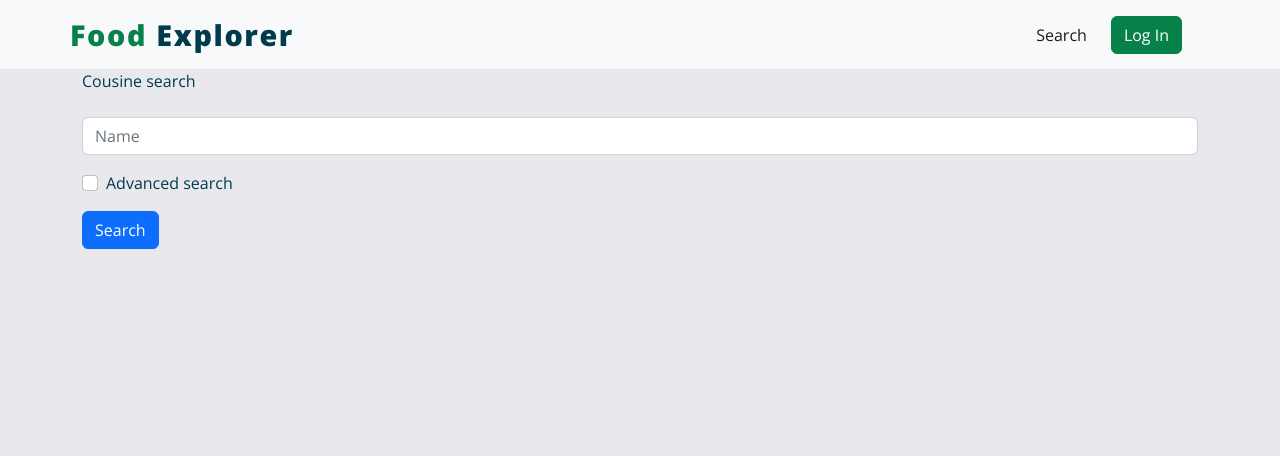
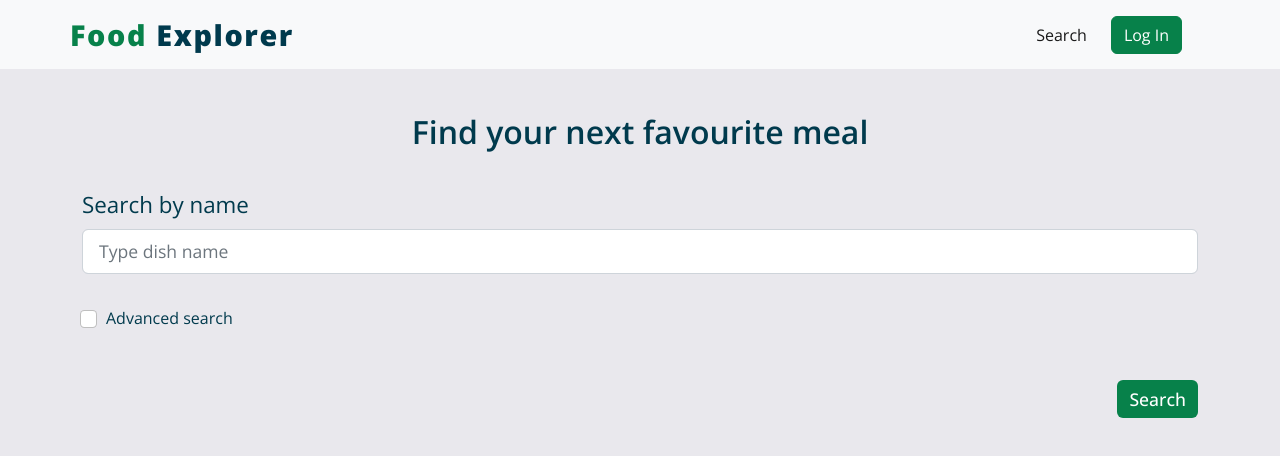
Before and after one commit to shiragin/food-explorer-fe, a React (Create React App) app: page /search in a window 1280 px wide. Shown: the top 456 px of the page. Built offline with nearby package versions, Linux system fonts and the light colour scheme; a web font is replaced by a local one.

Commit message:
Fix search css

```diff
--- a/src/Components/RecipeCard/RecipeCard.js
+++ b/src/Components/RecipeCard/RecipeCard.js
@@ -6,11 +6,11 @@ import { useRecipesContext } from '../../Context/RecipesContext';
 
 export default function RecipeCard({ recipe }) {
   return (
-    <Card>
-      <Card.Img variant='top' src={recipe.strMealThumb} alt='recipePic' />
-      <Card.Header as='h5'>{recipe.strMeal}</Card.Header>
-      <Card.Body>
-        <Card.Footer>
+    <Col>
+      <Card>
+        <Card.Img variant='top' src={recipe.strMealThumb} alt='recipePic' />
+        <Card.Body>
+          <Card.Text>{recipe.strMeal}</Card.Text>
           <Button
             variant='primary'
             onClick={() => {
@@ -19,8 +19,8 @@ export default function RecipeCard({ recipe }) {
           >
             See More
           </Button>{' '}
-        </Card.Footer>
-      </Card.Body>
-    </Card>
+        </Card.Body>
+      </Card>
+    </Col>
   );
 }
--- a/src/Components/Search/AdvansedSearch.js
+++ b/src/Components/Search/AdvansedSearch.js
@@ -1,47 +1,60 @@
-import React, { useState } from "react";
+import React, { useState } from 'react';
 import Form from 'react-bootstrap/Form';
 
 export default function AdvancedSearch() {
-    const [type, setType] = useState("");
+  const [type, setType] = useState('');
   const [isAdvancedSearch, setIsAdvancedSearch] = useState(false);
   const onSearchTypeChange = () => {
     setIsAdvancedSearch(!isAdvancedSearch);
-    }
+  };
   return (
     <Form>
-            <Form.Group className="mb-3 mt-3" controlId="formBasicCheckbox">
-                <Form.Check onChange={onSearchTypeChange} value={isAdvancedSearch} type="checkbox" label="Advanced search" />
+      <Form.Group className='mb-3 mt-3' controlId='formBasicCheckbox'>
+        <Form.Check
+          onChange={onSearchTypeChange}
+          value={isAdvancedSearch}
+          type='checkbox'
+          label='Advanced search'
+        />
       </Form.Group>
-            {isAdvancedSearch && <div>
-                <Form.Select htmlSize="5" aria-label="Search" value={type} onChange={e => setType(e.target.value)}>
-                    <option value="US">American</option>
-                    <option value="GB">British</option>
-                    <option value="CA">Canadian</option>
-                    <option value="CN">Chinese</option>
-                    <option value="HR">Croatian</option>
-                    <option value="NL">Dutch</option>
-                    <option value="EG">Egyptian</option>
-                    <option value="FR">French</option>
-                    <option value="GR">Greek</option>
-                    <option value="IN">Indian</option>
-                    <option value="IE">Irish</option>
-                    <option value="IT">Italian</option>
-                    <option value="JM">Jamaican</option>
-                    <option value="JP">Japanese</option>
-                    <option value="KE">Kenyan</option>
-                    <option value="MY">Malaysian</option>
-                    <option value="MX">Mexican</option>
-                    <option value="MA">Moroccan</option>
-                    <option value="PL">Polish</option>
-                    <option value="PT">Portuguese</option>
-                    <option value="RU">Russian</option>
-                    <option value="ES">Spanish</option>
-                    <option value="TH">Thai</option>
-                    <option value="TN">Tunisian</option>
-                    <option value="TR">Turkish</option>
-                    <option value="VN">Vietnamese</option>
-                </Form.Select> </div>}
-
+      {isAdvancedSearch && (
+        <div>
+          <Form.Label>Search by culture</Form.Label>
+          <Form.Select
+            htmlSize='5'
+            aria-label='Search'
+            value={type}
+            onChange={(e) => setType(e.target.value)}
+          >
+            <option value='US'>American</option>
+            <option value='GB'>British</option>
+            <option value='CA'>Canadian</option>
+            <option value='CN'>Chinese</option>
+            <option value='HR'>Croatian</option>
+            <option value='NL'>Dutch</option>
+            <option value='EG'>Egyptian</option>
+            <option value='FR'>French</option>
+            <option value='GR'>Greek</option>
+            <option value='IN'>Indian</option>
+            <option value='IE'>Irish</option>
+            <option value='IT'>Italian</option>
+            <option value='JM'>Jamaican</option>
+            <option value='JP'>Japanese</option>
+            <option value='KE'>Kenyan</option>
+            <option value='MY'>Malaysian</option>
+            <option value='MX'>Mexican</option>
+            <option value='MA'>Moroccan</option>
+            <option value='PL'>Polish</option>
+            <option value='PT'>Portuguese</option>
+            <option value='RU'>Russian</option>
+            <option value='ES'>Spanish</option>
+            <option value='TH'>Thai</option>
+            <option value='TN'>Tunisian</option>
+            <option value='TR'>Turkish</option>
+            <option value='VN'>Vietnamese</option>
+          </Form.Select>
+        </div>
+      )}
     </Form>
-    )
+  );
 }
--- a/src/Components/Search/BasicSearch.js
+++ b/src/Components/Search/BasicSearch.js
@@ -1,14 +1,19 @@
-import React, { useState } from "react";
+import React, { useState } from 'react';
 import Form from 'react-bootstrap/Form';
 
-export default function BasicSearch () {
-    const [name, setName] = useState("");
-    return(
-        <Form>
-                 <Form.Group className="mb-3" controlId="formBasicName">
-                 <Form.Label></Form.Label>
-                 <Form.Control type="text" placeholder="Name" value={name} onChange={(e) => setName(e.target.value)} />
-             </Form.Group>
-        </Form>
-    )
+export default function BasicSearch() {
+  const [name, setName] = useState('');
+  return (
+    <Form>
+      <Form.Group className='mb-3' controlId='formBasicName'>
+        <Form.Label>Search by name</Form.Label>
+        <Form.Control
+          type='text'
+          placeholder='Type dish name '
+          value={name}
+          onChange={(e) => setName(e.target.value)}
+        />
+      </Form.Group>
+    </Form>
+  );
 }
--- a/src/Components/Search/Search.js
+++ b/src/Components/Search/Search.js
@@ -1,27 +1,31 @@
-import React, { useState } from "react";
+import React, { useState } from 'react';
 import Button from 'react-bootstrap/Button';
 import Form from 'react-bootstrap/Form';
-import Switch from "../Switch/Switch";
-import AdvancedSearch from "./AdvansedSearch";
-import BasicSearch from "./BasicSearch";
+import AdvancedSearch from './AdvansedSearch';
+import BasicSearch from './BasicSearch';
+import '../../scss/Search.scss';
 
 export default function Search() {
+  const onSearch = async () => {
+    console.log('HHHHH');
+  };
 
-    const onSearch = async () => {
-        console.log("HHHHH");
-    }
-
-    return(
-        <div className='container seach-container'>
-                <span>Cousine search</span>
+  return (
+    <div className='container search-container'>
+      <div className='page-title'>Find your next favourite meal</div>
       <Form>
         <BasicSearch />
-                    <AdvancedSearch/>
+        <AdvancedSearch />
 
-                <Button variant="primary" type="button" onClick={onSearch}>
+        <Button
+          variant='primary'
+          type='button'
+          className='search-button'
+          onClick={onSearch}
+        >
           Search
         </Button>
       </Form>
     </div>
-    )
+  );
 }
--- a/src/Pages/Home.js
+++ b/src/Pages/Home.js
@@ -26,13 +26,9 @@ function Home() {
       <MapChart />
       <div className='container'>
         <h1 className='title'>Explore the world through food.</h1>
-        <Row xs={1} md={3} lg={5}>
+        <Row xs={1} sm={2} md={3} lg={5}>
           {recipeList.map((rec) => {
-            return (
-              <Col>
-                <RecipeCard recipe={rec} />
-              </Col>
-            );
+            return <RecipeCard recipe={rec} />;
           })}
         </Row>
       </div>
--- a/src/scss/Home.scss
+++ b/src/scss/Home.scss
@@ -14,7 +14,9 @@
     left: 0;
     text-align: center;
   }
+}
 
+.main-container {
   svg {
     path {
       cursor: pointer;
--- a/src/scss/Login.scss
+++ b/src/scss/Login.scss
@@ -59,7 +59,7 @@
     gap: 0.5rem;
     button {
       background-color: $primary-color;
-      font-size: 1.2rem;
+      font-size: 1.1rem;
       border: none !important;
       // box-shadow: 0 0 0 0.2rem rgba(7, 129, 74, 0.4);
       &:active,
--- a/src/scss/RecipeCard.scss
+++ b/src/scss/RecipeCard.scss
@@ -2,12 +2,12 @@
 
 .row {
   // height: 100%;
-  // height: 140px;
+  // height: 100px;
   // margin-bottom: 1rem;
 }
 
 .col {
-  margin-bottom: 1.5rem;
+  margin-bottom: 2rem;
 }
 
 .card {
@@ -24,21 +24,24 @@
   }
 
   img {
-    min-height: 80px;
+    height: 200px;
     object-fit: cover;
   }
 
   .card-body {
-    min-height: 60px;
+    .card-text {
+      font-size: 1.4rem;
+      color: $dark-color;
+      text-align: center;
+      line-height: 1.1;
+      font-weight: 600;
+    }
+    // min-height: 60px;
     padding: 1rem 1.5rem;
     display: flex;
-    justify-content: center;
-
-    .card-footer {
-      padding: 0;
-      background-color: #fff;
-      border: none;
-      align-self: flex-end;
+    flex-direction: column;
+    align-items: center;
+    justify-content: space-between;
 
     button {
       background-color: $secondary-color;
@@ -53,4 +56,3 @@
     }
   }
 }
-}
--- /dev/null
+++ b/src/scss/Search.scss
@@ -0,0 +1,54 @@
+@import 'variables';
+
+.page-title {
+  margin: 2.4rem 0 2rem;
+  font-size: 2rem;
+  text-align: center;
+  font-weight: 600;
+}
+
+.search-container {
+  form {
+    display: flex;
+    flex-direction: column;
+    .form-label {
+      font-size: 1.4rem;
+      font-weight: 400;
+    }
+
+    input {
+      font-size: 1.1rem;
+    }
+    .form-check-input:checked {
+      background-color: $primary-color;
+      box-shadow: 0 0 0 0.2rem rgba(7, 129, 74, 0.4);
+    }
+    .form-control,
+    .form-select {
+      padding: 0.5rem 1rem;
+      font-size: 1.1rem;
+      // margin-bottom: 1rem;
+
+      option {
+        margin-bottom: 0.4rem;
+      }
+    }
+  }
+  button.search-button {
+    background-color: $primary-color;
+    color: #fff !important;
+    border: none;
+    font-size: 1.1rem;
+    font-weight: 500;
+    color: $dark-color;
+    margin-top: 2rem;
+    align-self: flex-end;
+    &:active,
+    &:hover,
+    &:focus {
+      background-color: $primary-color;
+      color: #fff;
+      box-shadow: 0 0 0 0.2rem rgba(7, 129, 74, 0.4);
+    }
+  }
+}
```
Lines whose indentation alone changed are shown as unchanged.
